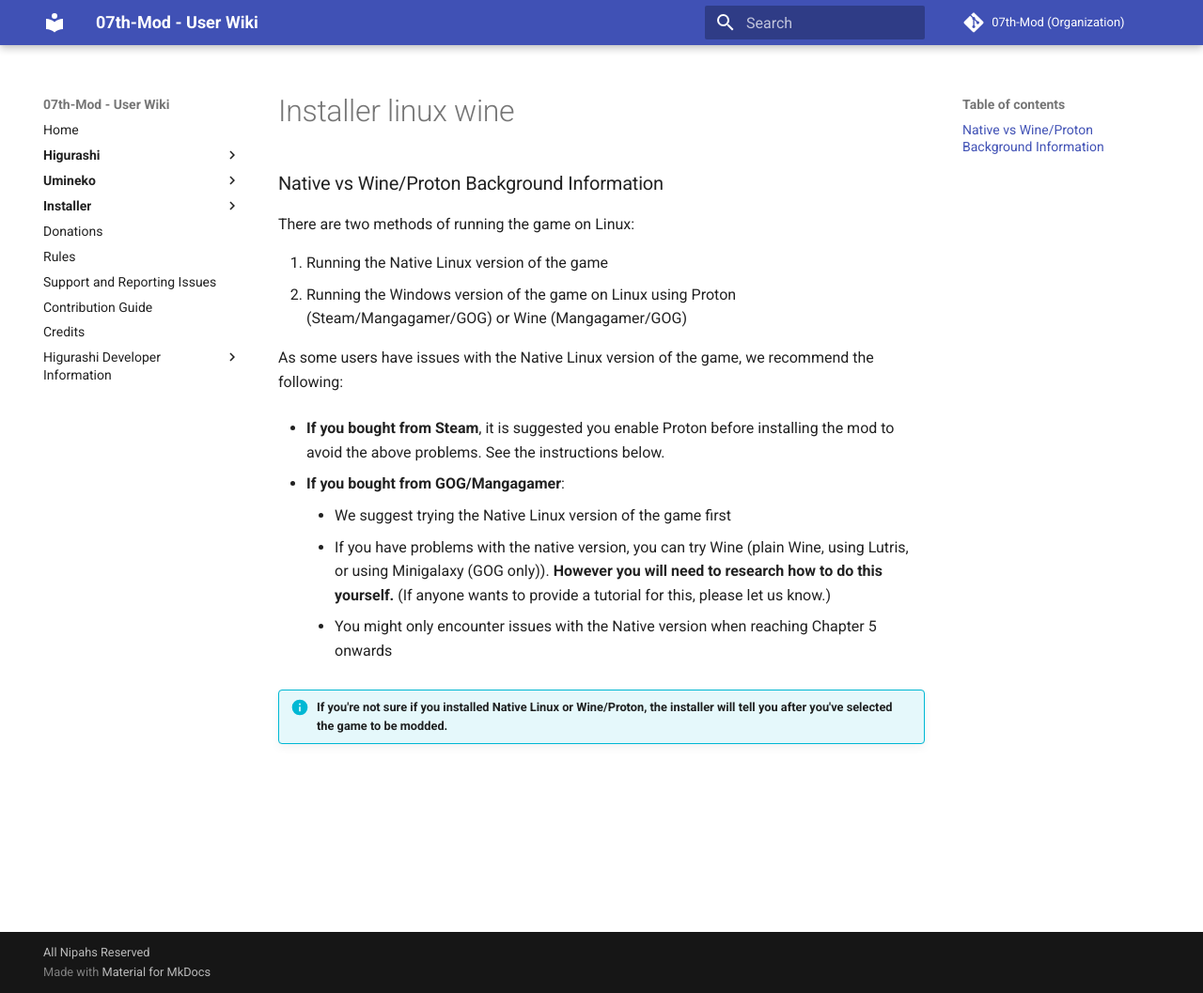
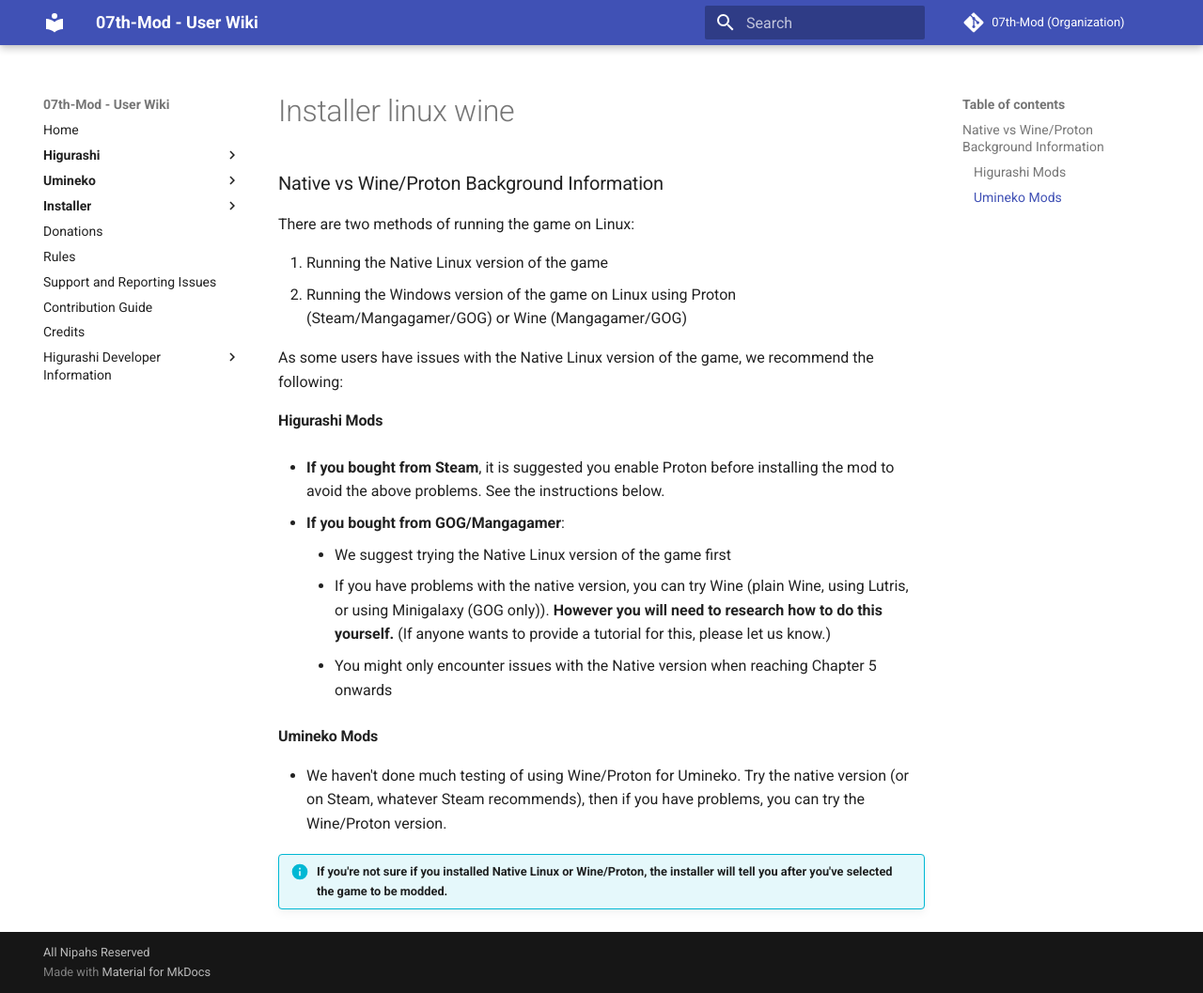
Before and after one commit to 07th-mod/wiki, an MkDocs documentation site: the page built from docs/Snippets/installer-linux-wine.md, in a window 1280 px wide and 1057 px high. Shown: the whole window at 94% size. Built offline with MkDocs 1.6.1 and Material for MkDocs 9.7.7, drawn with Linux system fonts in a browser that asks for light colours.

Commit message:
Specify Higurashi/Umineko when giving advice about wine/proton

```diff
--- a/docs/Snippets/installer-linux-wine.md
+++ b/docs/Snippets/installer-linux-wine.md
@@ -7,6 +7,8 @@
 
 As some users have issues with the Native Linux version of the game, we recommend the following:
 
+#### Higurashi Mods
+
 - **If you bought from Steam**, it is suggested you enable Proton before installing the mod to avoid the above problems. See the instructions below.
 
 - **If you bought from GOG/Mangagamer**:
@@ -15,4 +17,8 @@
     - If you have problems with the native version, you can try Wine (plain Wine, using Lutris, or using Minigalaxy (GOG only)). **However you will need to research how to do this yourself.** (If anyone wants to provide a tutorial for this, please let us know.)
     - You might only encounter issues with the Native version when reaching Chapter 5 onwards
 
+#### Umineko Mods
+
+- We haven't done much testing of using Wine/Proton for Umineko. Try the native version (or on Steam, whatever Steam recommends), then if you have problems, you can try the Wine/Proton version.
+
 !!! info "If you're not sure if you installed Native Linux or Wine/Proton, the installer will tell you after you've selected the game to be modded."
```
